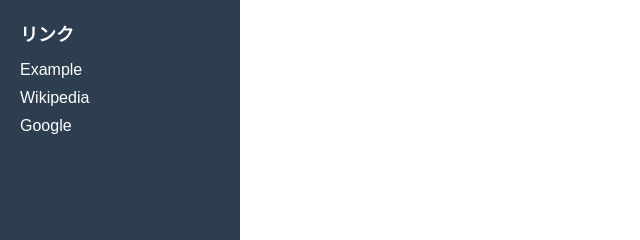
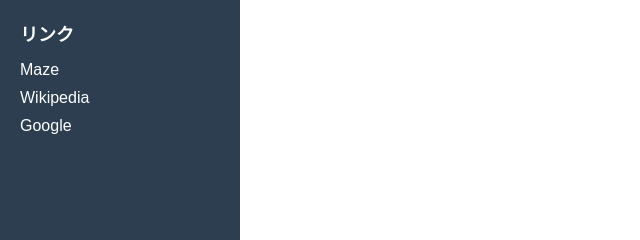
Before and after one commit to OkaHaruki/sample, a plain HTML site: page index.html in a window 1280 px wide. Shown: the top 240 px of the page, 0-640 px from the left. Drawn offline with Linux system fonts and the light colour scheme.

Commit message:
Update index.html

```diff
--- a/index.html
+++ b/index.html
@@ -44,7 +44,7 @@
 
   <nav>
     <h2>リンク</h2>
-    <a href="https://example.com" target="contentFrame">Example</a>
+    <a href="/build/game.html" target="contentFrame">Maze</a>
     <a href="https://www.wikipedia.org" target="contentFrame">Wikipedia</a>
     <a href="https://www.google.com" target="contentFrame">Google</a>
   </nav>
```
